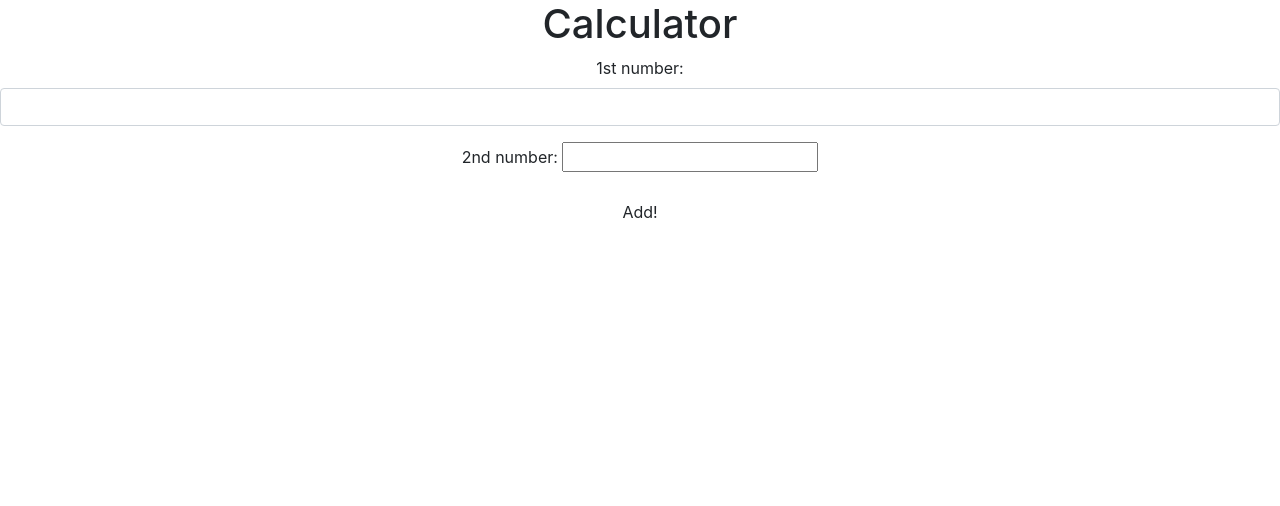
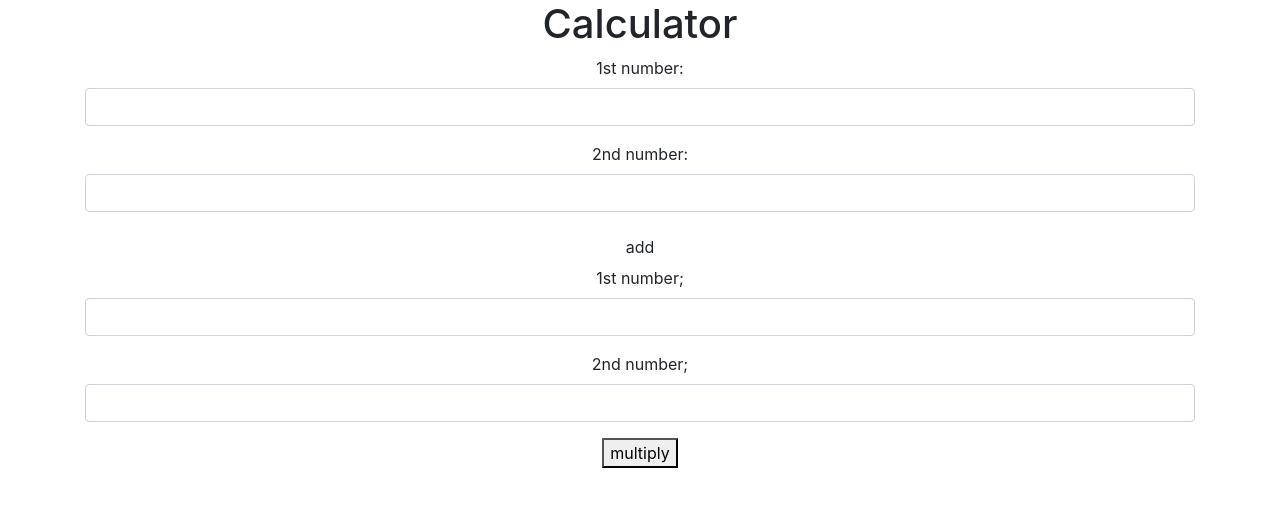
Before and after one commit to joshuaagega/calculator2, a plain HTML site: page index.html in a window 1280 px wide. Drawn offline with nearby package versions, Linux system fonts and the light colour scheme.

Commit message:
multiplication for the user hasbeen added

```diff
--- a/index.html
+++ b/index.html
@@ -1,22 +1,36 @@
-<!DOCTYPE>
+<!DOCTYPE html>
 <html>
-
 <head>
   <title>Calculator</title>
   <link href="css/bootstrap.css" rel="stylesheet" type="text/css">
-  <script src="https://code.jquery.com/jquery-3.3.1.js" integrity="sha256-2Kok7MbOyxpgUVvAk/HJ2jigOSYS2auK4Pfzbm7uH60=" crossorigin="anonymous"></script>
+  <script src="https://code.jquery.com/jquery-3.3.1.js">
+  </script>
   <link href="css/style.css" rel="stylesheet" type="text/css">
-  <script src="js/script.js"></script>
-
+  <script src="js/script.js">
+  </script>
 </head>
-
 <body>
+<div class="container">
   <h1>Calculator</h1>
-<form id="add">
-  <div class="form-group"> <label for="add1">1st number:</label> <input id="add1" class="form-control" type="text"> </div>
- <div class="form-group"> <label for="add2">2nd number:</label> <input id="add2" class="from-control" type="text"> </div>
-<button type="submit" class="btn">Add!</button>
-</form>
-<div id="output"> </div>
+  <form id="add" name="add">
+    <div class="form-group">
+      <label for="add1">1st number:</label> <input class="form-control" id="add1" type="text">
+    </div>
+    <div class="form-group">
+      <label for="add2">2nd number:</label> <input class="form-control" id="add2" type="text">
+    </div>
+    <button class="btn" type="submit">add</button>
+  </form>
+  <form id="multiply" name="multiply">
+    <div class="form-group">
+      <label for="multiply1">1st number;</label> <input class="form-control"  id="multiply1" type="text">
+    </div>
+    <div class="form-group">
+      <label for="multiply2">2nd number;</label> <input class="form-control" id="multiply2" type="text">
+    </div>
+     <button class="ml" type="submit">multiply<botton>
+    <div id="output"></div></button>
+  </form>
+</div>
 </body>
 </html>
--- a/js/script.js
+++ b/js/script.js
@@ -23,4 +23,12 @@ event.preventDefault();
  var result = add(number1,number2);
  $("#output").text(result);
 });
+
+$("form#multiply").submit(function(event) {
+event.preventDefault();
+ var number1 = parseInt($("#multiply1").val());
+ var number2 = parseInt($("#multiply2").val());
+ var result = multiply(number1,number2);
+ $("#output").text(result);
 });
+});
```
